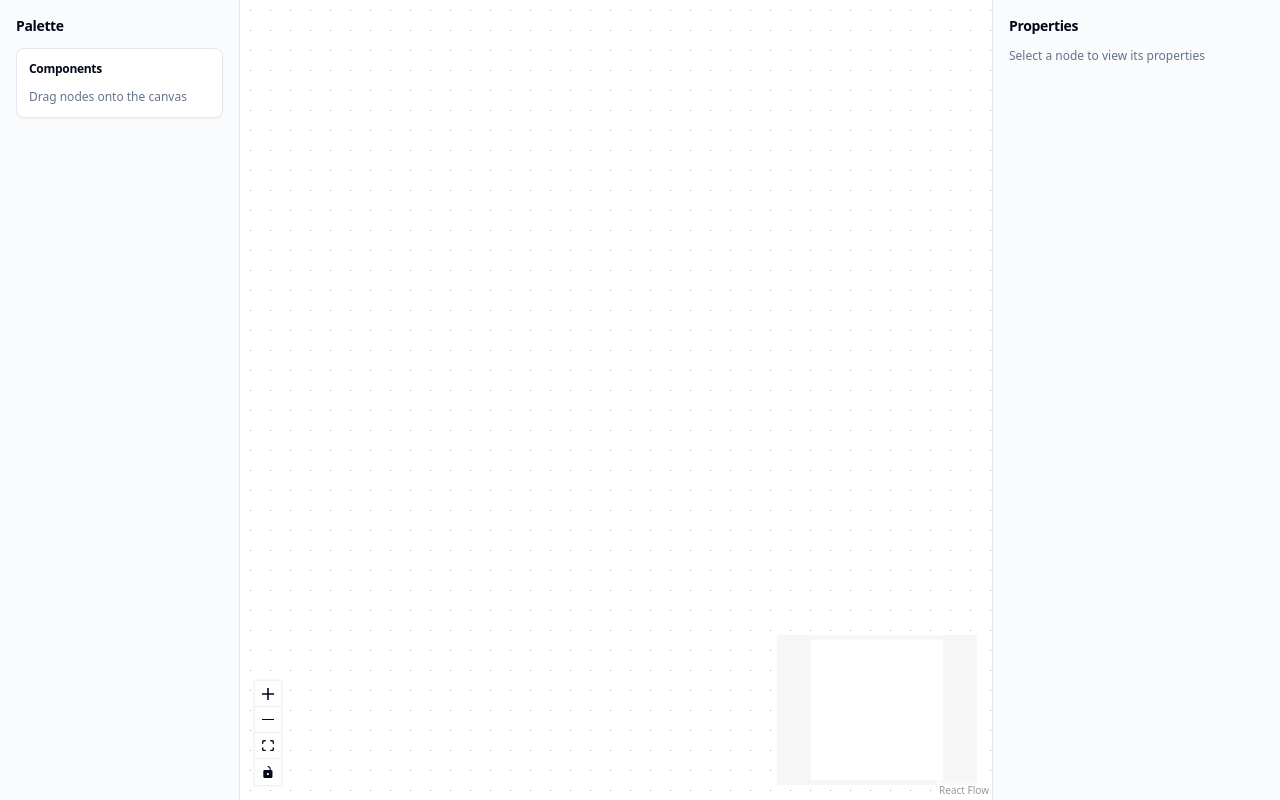
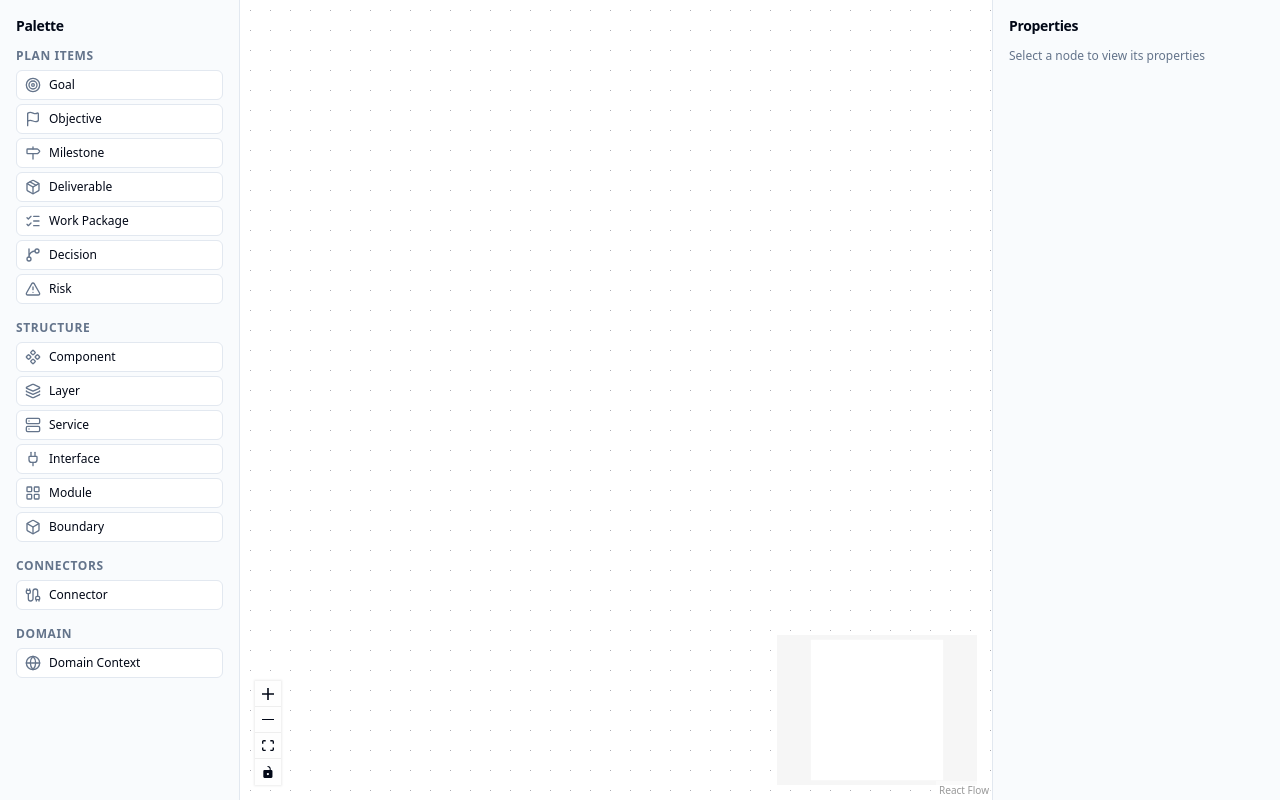
Before and after one commit to FrancoisBotha/acmn-platform-designer, a React (Vite) app: page / in a window 1280 px wide. Built offline with nearby package versions, Linux system fonts and the light colour scheme.

Commit message:
[SPK1-002] Build palette shell, ACMN element-type registry, and palette→canvas drag-and-drop plumbing

```diff
--- a/src-renderer/App.tsx
+++ b/src-renderer/App.tsx
@@ -1,32 +1,81 @@
+import { useCallback, useRef } from 'react'
 import {
   ReactFlow,
   Background,
   BackgroundVariant,
   MiniMap,
   Controls,
+  useNodesState,
+  useEdgesState,
+  type Node,
+  type ReactFlowInstance,
 } from '@xyflow/react'
 import '@xyflow/react/dist/style.css'
-import { Card, CardHeader, CardTitle, CardContent } from '@/components/ui/card'
+import { nanoid } from 'nanoid'
+import Palette from '@/components/Palette'
+import DefaultNode from '@/components/nodes/DefaultNode'
+import { acmnElementTypeMap } from '@/lib/acmnElementTypes'
+
+const nodeTypes = { default: DefaultNode }
+
+const noop = () => {}
 
 export default function App() {
+  const [nodes, setNodes, onNodesChange] = useNodesState<Node>([])
+  const [edges, , onEdgesChange] = useEdgesState([])
+  const reactFlowInstance = useRef<ReactFlowInstance | null>(null)
+
+  const onDragOver = useCallback((e: React.DragEvent) => {
+    e.preventDefault()
+    e.dataTransfer.dropEffect = 'move'
+  }, [])
+
+  const onDrop = useCallback(
+    (e: React.DragEvent) => {
+      e.preventDefault()
+      const elementTypeId = e.dataTransfer.getData('application/acmn-element-type')
+      if (!elementTypeId || !reactFlowInstance.current) return
+
+      const elementType = acmnElementTypeMap.get(elementTypeId)
+      if (!elementType) return
+
+      const position = reactFlowInstance.current.screenToFlowPosition({
+        x: e.clientX,
+        y: e.clientY,
+      })
+
+      const newNode: Node = {
+        id: nanoid(),
+        type: 'default',
+        position,
+        data: {
+          label: elementType.label,
+          elementType: elementType.id,
+        },
+      }
+
+      setNodes((nds) => [...nds, newNode])
+    },
+    [setNodes],
+  )
+
   return (
     <div className="flex h-screen w-screen overflow-hidden bg-background text-foreground">
-      <aside className="w-60 shrink-0 border-r border-border bg-muted/40 p-4">
-        <h2 className="mb-3 text-sm font-semibold tracking-tight">Palette</h2>
-        <Card>
-          <CardHeader className="p-3">
-            <CardTitle className="text-xs">Components</CardTitle>
-          </CardHeader>
-          <CardContent className="p-3 pt-0">
-            <p className="text-xs text-muted-foreground">
-              Drag nodes onto the canvas
-            </p>
-          </CardContent>
-        </Card>
-      </aside>
+      <Palette />
 
       <main className="flex-1 relative">
-        <ReactFlow>
+        <ReactFlow
+          nodes={nodes}
+          edges={edges}
+          onNodesChange={onNodesChange}
+          onEdgesChange={onEdgesChange}
+          onConnect={noop}
+          onInit={(instance) => { reactFlowInstance.current = instance }}
+          onDragOver={onDragOver}
+          onDrop={onDrop}
+          nodeTypes={nodeTypes}
+          fitView
+        >
           <Background variant={BackgroundVariant.Dots} />
           <Controls />
           <MiniMap position="bottom-right" />
--- /dev/null
+++ b/src-renderer/components/Palette.tsx
@@ -0,0 +1,51 @@
+import {
+  acmnElementTypes,
+  categories,
+  categoryLabels,
+  type AcmnCategory,
+} from '@/lib/acmnElementTypes'
+
+function PaletteEntry({ id, label, icon: Icon }: { id: string; label: string; icon: React.ComponentType<{ className?: string }> }) {
+  function onDragStart(e: React.DragEvent) {
+    e.dataTransfer.setData('application/acmn-element-type', id)
+    e.dataTransfer.effectAllowed = 'move'
+  }
+
+  return (
+    <div
+      draggable={true}
+      onDragStart={onDragStart}
+      className="flex items-center gap-2 rounded-md border border-border bg-card px-2 py-1.5 text-xs cursor-grab hover:bg-accent active:cursor-grabbing"
+    >
+      <Icon className="h-4 w-4 shrink-0 text-muted-foreground" />
+      <span className="truncate">{label}</span>
+    </div>
+  )
+}
+
+function PaletteSection({ category }: { category: AcmnCategory }) {
+  const entries = acmnElementTypes.filter((t) => t.category === category)
+  return (
+    <div className="mb-4">
+      <h3 className="mb-1.5 text-xs font-semibold text-muted-foreground uppercase tracking-wider">
+        {categoryLabels[category]}
+      </h3>
+      <div className="flex flex-col gap-1">
+        {entries.map((entry) => (
+          <PaletteEntry key={entry.id} id={entry.id} label={entry.label} icon={entry.icon} />
+        ))}
+      </div>
+    </div>
+  )
+}
+
+export default function Palette() {
+  return (
+    <aside className="w-60 shrink-0 border-r border-border bg-muted/40 p-4 overflow-y-auto">
+      <h2 className="mb-3 text-sm font-semibold tracking-tight">Palette</h2>
+      {categories.map((cat) => (
+        <PaletteSection key={cat} category={cat} />
+      ))}
+    </aside>
+  )
+}
--- /dev/null
+++ b/src-renderer/components/nodes/DefaultNode.tsx
@@ -0,0 +1,24 @@
+import { memo } from 'react'
+import type { NodeProps } from '@xyflow/react'
+import { acmnElementTypeMap } from '@/lib/acmnElementTypes'
+
+function DefaultNode({ data }: NodeProps) {
+  const elementType = acmnElementTypeMap.get(data.elementType as string)
+  const Icon = elementType?.icon
+  const label = (data.label as string) ?? elementType?.label ?? 'Node'
+  const color = elementType?.defaultColor ?? '#64748b'
+
+  return (
+    <div
+      className="rounded-lg border-2 bg-card px-3 py-2 shadow-sm min-w-[120px]"
+      style={{ borderColor: color }}
+    >
+      <div className="flex items-center gap-2">
+        {Icon && <Icon className="h-4 w-4 shrink-0" style={{ color }} />}
+        <span className="text-xs font-medium truncate">{label}</span>
+      </div>
+    </div>
+  )
+}
+
+export default memo(DefaultNode)
--- /dev/null
+++ b/src-renderer/lib/acmnElementTypes.ts
@@ -0,0 +1,68 @@
+import type { LucideIcon } from 'lucide-react'
+import {
+  Target,
+  Flag,
+  Milestone,
+  Package,
+  ListChecks,
+  GitBranch,
+  AlertTriangle,
+  Component,
+  Layers,
+  Server,
+  Plug,
+  LayoutGrid,
+  Box,
+  Cable,
+  Globe,
+} from 'lucide-react'
+
+export type AcmnCategory = 'plan-items' | 'structure' | 'connectors' | 'domain'
+
+export interface AcmnElementType {
+  id: string
+  label: string
+  category: AcmnCategory
+  icon: LucideIcon
+  defaultWidth: number
+  defaultHeight: number
+  defaultColor: string
+}
+
+export const acmnElementTypes: AcmnElementType[] = [
+  // Plan Items (7)
+  { id: 'goal', label: 'Goal', category: 'plan-items', icon: Target, defaultWidth: 200, defaultHeight: 80, defaultColor: '#3b82f6' },
+  { id: 'objective', label: 'Objective', category: 'plan-items', icon: Flag, defaultWidth: 200, defaultHeight: 80, defaultColor: '#6366f1' },
+  { id: 'milestone', label: 'Milestone', category: 'plan-items', icon: Milestone, defaultWidth: 200, defaultHeight: 80, defaultColor: '#8b5cf6' },
+  { id: 'deliverable', label: 'Deliverable', category: 'plan-items', icon: Package, defaultWidth: 200, defaultHeight: 80, defaultColor: '#a855f7' },
+  { id: 'work-package', label: 'Work Package', category: 'plan-items', icon: ListChecks, defaultWidth: 200, defaultHeight: 80, defaultColor: '#0ea5e9' },
+  { id: 'decision', label: 'Decision', category: 'plan-items', icon: GitBranch, defaultWidth: 200, defaultHeight: 80, defaultColor: '#14b8a6' },
+  { id: 'risk', label: 'Risk', category: 'plan-items', icon: AlertTriangle, defaultWidth: 200, defaultHeight: 80, defaultColor: '#f59e0b' },
+
+  // Structure (6)
+  { id: 'component', label: 'Component', category: 'structure', icon: Component, defaultWidth: 240, defaultHeight: 120, defaultColor: '#10b981' },
+  { id: 'layer', label: 'Layer', category: 'structure', icon: Layers, defaultWidth: 300, defaultHeight: 200, defaultColor: '#06b6d4' },
+  { id: 'service', label: 'Service', category: 'structure', icon: Server, defaultWidth: 200, defaultHeight: 80, defaultColor: '#22c55e' },
+  { id: 'interface', label: 'Interface', category: 'structure', icon: Plug, defaultWidth: 200, defaultHeight: 80, defaultColor: '#64748b' },
+  { id: 'module', label: 'Module', category: 'structure', icon: LayoutGrid, defaultWidth: 240, defaultHeight: 120, defaultColor: '#0d9488' },
+  { id: 'boundary', label: 'Boundary', category: 'structure', icon: Box, defaultWidth: 320, defaultHeight: 240, defaultColor: '#78716c' },
+
+  // Connectors (1)
+  { id: 'connector', label: 'Connector', category: 'connectors', icon: Cable, defaultWidth: 200, defaultHeight: 80, defaultColor: '#94a3b8' },
+
+  // Domain (1)
+  { id: 'domain-context', label: 'Domain Context', category: 'domain', icon: Globe, defaultWidth: 320, defaultHeight: 240, defaultColor: '#e11d48' },
+]
+
+export const acmnElementTypeMap = new Map(
+  acmnElementTypes.map((t) => [t.id, t])
+)
+
+export const categoryLabels: Record<AcmnCategory, string> = {
+  'plan-items': 'Plan Items',
+  'structure': 'Structure',
+  'connectors': 'Connectors',
+  'domain': 'Domain',
+}
+
+export const categories: AcmnCategory[] = ['plan-items', 'structure', 'connectors', 'domain']
```
